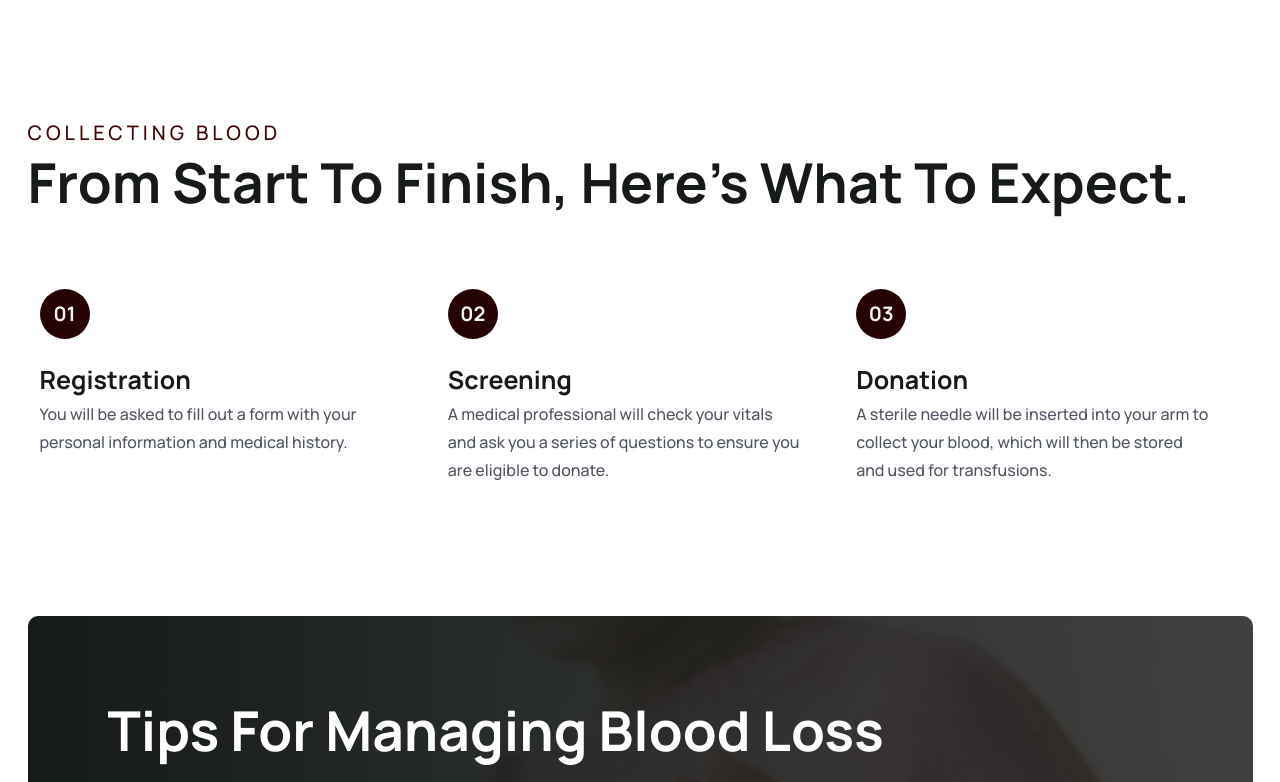
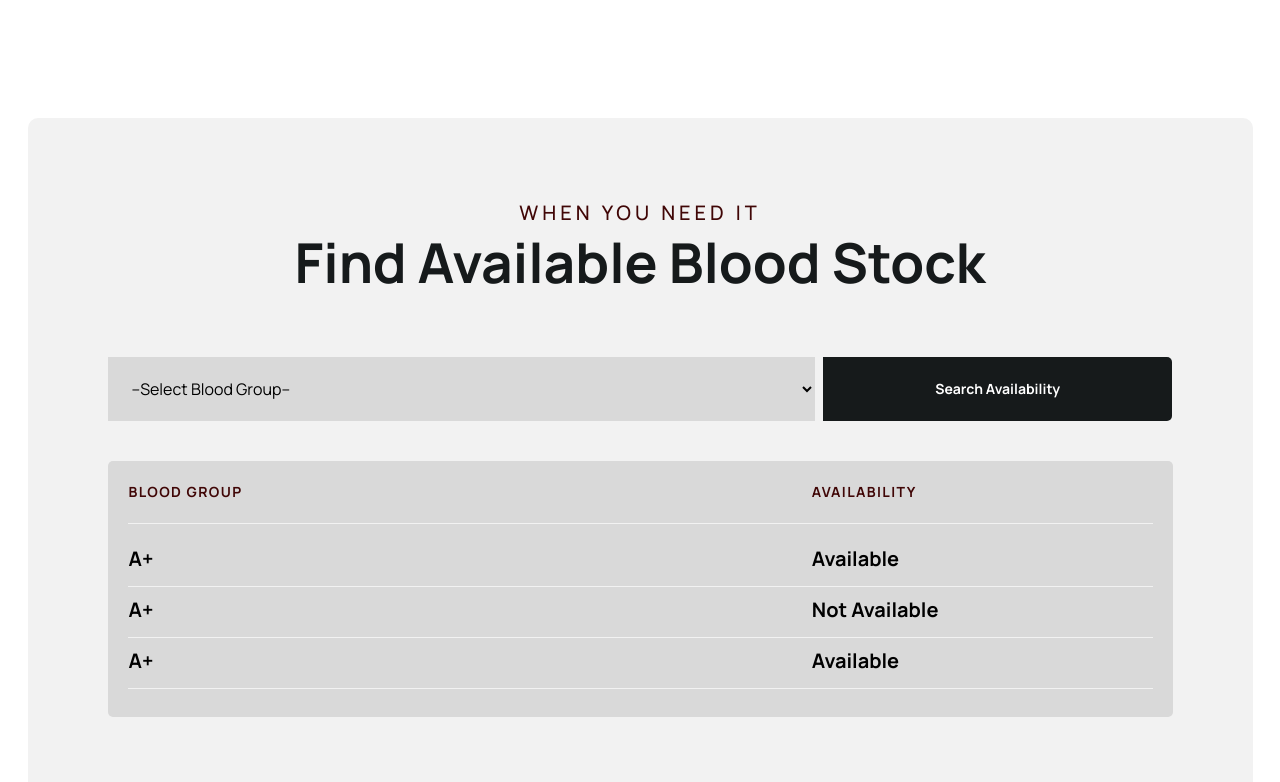
Before and after one commit to moazamdev/hemocell, a React (Vite) app: page /need-blood in a window 1280 px wide. Shown: the part 1618-2400 px from the top of the page. Built offline with nearby package versions, Linux system fonts and the light colour scheme; a web font is replaced by a local one.

Commit message:
Added search box on need blood page

```diff
--- a/src/components/pages/need-blood/need-blood-page.jsx
+++ b/src/components/pages/need-blood/need-blood-page.jsx
@@ -4,6 +4,7 @@ import ThreeStepProcessComponent from "../../sections/three-step-process/three-s
 import QuoteComponent from "../../sections/quote/quote-component";
 import CriteriaComponent from "../../sections/criteria/criteria-component";
 import FormComponent from "../../sections/form/form-component";
+import SearchBloodStockComponent from "../../sections/search-blood-stock/search-blood-stock-component";
 
 const NeedBloodPage = () => {
 	const [formData, setFormData] = useState({
@@ -60,6 +61,11 @@ const NeedBloodPage = () => {
 		stepsText: {
 			subheadingText: "Collecting Blood",
 			headingText: "From start to finish, here's what to expect.",
+		},
+		bloodStock: {
+			subheadingText: "When you need it",
+			headingText: "Find Available Blood Stock",
+			classHint: "search-blood-stock",
 		},
 	};
 
@@ -130,6 +136,7 @@ const NeedBloodPage = () => {
 				setFormData={setFormData}
 			/>
 			<QuoteComponent {...NeedBloodPageDetails.quote} />
+			<SearchBloodStockComponent {...NeedBloodPageDetails.bloodStock} />
 			<ThreeStepProcessComponent
 				stepsText={NeedBloodPageDetails.stepsText}
 				stepDetails={stepDetails}
--- /dev/null
+++ b/src/components/sections/search-blood-stock/search-blood-stock-component.jsx
@@ -0,0 +1,104 @@
+import { useState } from "react";
+import GroupedHeadingComponent from "../grouped-heading/grouped-heading-component";
+import WrapperSection from "../wrapper-section/wrapper-section-component";
+
+const SearchBloodStockComponent = ({
+	subheadingText,
+	headingText,
+	classHint,
+}) => {
+	const [bloodGroup, setBloodGroup] = useState("");
+	console.log(bloodGroup);
+	return (
+		<WrapperSection>
+			<div
+				className={`${classHint} bg-off_white wrapper flex flex-col justify-center items-center w-full relative p-6 py-10 sm:py-20 sm:p-20 rounded-rmd z-[25] overflow-hidden`}
+			>
+				<GroupedHeadingComponent
+					subheadingText={subheadingText}
+					headingText={headingText}
+					mode="dark"
+					position="center"
+				/>
+				<div className="w-full mt-10">
+					<form className="grid grid-cols-1 sm:grid-cols-6 gap-2 w-full">
+						<select
+							name="bloodGroup"
+							id="bloodGroup"
+							className="w-full p-5 border sm:col-span-4 border-none bg-[#D9D9D9] rounded-md p-2 focus:outline-none focus:ring-2 focus:ring-gray-200"
+							onChange={(e) => setBloodGroup(e.target.value)}
+							value={bloodGroup}
+						>
+							<option value="" selected disabled hidden>
+								--Select Blood Group--
+							</option>
+							<option value="A+">A+</option>
+							<option value="A-">A-</option>
+							<option value="B+">B+</option>
+							<option value="B-">B-</option>
+							<option value="AB+">AB+</option>
+							<option value="AB-">AB-</option>
+							<option value="O+">O+</option>
+							<option value="O-">O-</option>
+						</select>
+						<button className="sm:col-span-2 sm:rounded-r-rsm border-dark text-white bg-dark hover:border-dark hover:bg-dark_red hover:text-white transition text-black px-8 py-5 text-sm font-bold">
+							Search Availability
+						</button>
+					</form>
+
+					<div className="mt-10 w-full bg-[#d9d9d9] rounded-rsm p-5 justify-start items-start overflow-x-scroll">
+						<table className="w-full overflow-x-scroll">
+							<thead>
+								<tr className="grid grid-cols-6 text-start mb-5 border-b border-off_white pb-5">
+									<th className="col-span-4 text-start text-sm uppercase tracking-widest text-red">
+										Blood Group
+									</th>
+									<th className="col-span-2 text-start text-sm uppercase tracking-widest text-red">
+										Availability
+									</th>
+								</tr>
+							</thead>
+							<tbody className="overflow-x-scroll">
+								<tr className="grid grid-cols-6 text-start mb-2 border-b border-off_white pb-3">
+									<td className="col-span-4 text-start sm:text-xl font-semibold">
+										A+
+									</td>
+									<td className="col-span-2 text-start sm:text-xl font-semibold">
+										Available
+									</td>
+								</tr>
+								<tr className="grid grid-cols-6 text-start mb-2 border-b border-off_white pb-3">
+									<td className="col-span-4 text-start sm:text-xl font-semibold">
+										A+
+									</td>
+									<td className="col-span-2 text-start sm:text-xl font-semibold">
+										Not Available
+									</td>
+								</tr>
+								<tr className="grid grid-cols-6 text-start mb-2 border-b border-off_white pb-3">
+									<td className="col-span-4 text-start sm:text-xl font-semibold">
+										A+
+									</td>
+									<td className="col-span-2 text-start sm:text-xl font-semibold">
+										Available
+									</td>
+								</tr>
+								{/* {employeesList.map((employee) => (
+									<tr>
+										<td>{employee.name}</td>
+										<td>{employee.age}</td>
+										<td>{employee.country}</td>
+										<td>{employee.position}</td>
+										<td>{employee.wage}</td>
+									</tr>
+								))} */}
+							</tbody>
+						</table>
+					</div>
+				</div>
+			</div>
+		</WrapperSection>
+	);
+};
+
+export default SearchBloodStockComponent;
```
